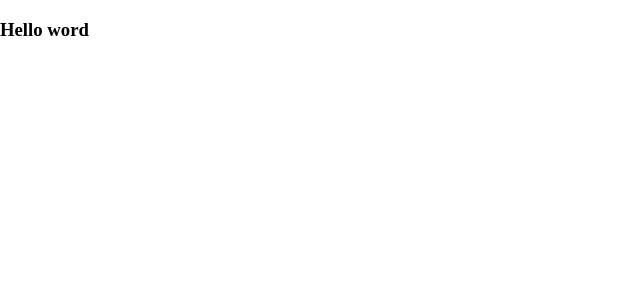
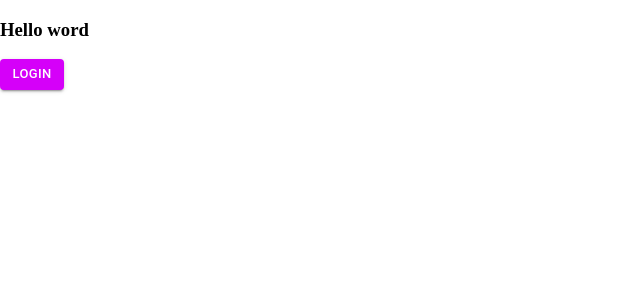
Before and after one commit to Ferlab-Ste-Justine/unic-admin-catalog-ui, a React (Vite) app: page / in a window 1280 px wide. Shown: the top 300 px of the page, without its empty margins (0-640 px from the left). Built offline with nearby package versions, Linux system fonts and the light colour scheme.

Commit message:
feat(init): UCAT-5 add MUI and theme

```diff
--- a/package.json
+++ b/package.json
@@ -12,6 +12,11 @@
     "test": "vitest"
   },
   "dependencies": {
+    "@emotion/react": "^11.11.4",
+    "@emotion/styled": "^11.11.5",
+    "@fontsource/roboto": "^5.0.13",
+    "@mui/icons-material": "^5.15.20",
+    "@mui/material": "^5.15.20",
     "react": "^18.2.0",
     "react-dom": "^18.2.0"
   },
--- a/src/App.tsx
+++ b/src/App.tsx
@@ -1,8 +1,13 @@
+import { ThemeProvider } from '@mui/material/styles';
+import ButtonUsage from './components/ButtonUsage';
+import theme from './style/Theme';
+
 const App = () => {
   return (
-    <>
+    <ThemeProvider theme={theme}>
       <h3 className="hello">Hello word</h3>
-    </>
+      <ButtonUsage label="Login" onClick={() => console.log('login')} />
+    </ThemeProvider>
   );
 };
 
--- /dev/null
+++ b/src/components/ButtonUsage.tsx
@@ -0,0 +1,25 @@
+import React from 'react';
+import Button from '@mui/material/Button';
+
+interface IButtonUsageProps {
+  label: string;
+  onClick: () => void;
+}
+
+const ButtonUsage = ({
+  label,
+  onClick,
+}: IButtonUsageProps): React.ReactElement => {
+  return (
+    <Button
+      onClick={onClick}
+      variant="contained"
+      color="secondary"
+      size="small"
+    >
+      {label}
+    </Button>
+  );
+};
+
+export default ButtonUsage;
--- /dev/null
+++ b/src/style/Theme.tsx
@@ -0,0 +1,11 @@
+import { createTheme } from '@mui/material';
+import { lime, purple } from '@mui/material/colors';
+
+const theme = createTheme({
+  palette: {
+    primary: lime,
+    secondary: purple,
+  },
+});
+
+export default theme;
```
Also changed, not shown: 1 other file (tests, documents, lock files or other folders).
